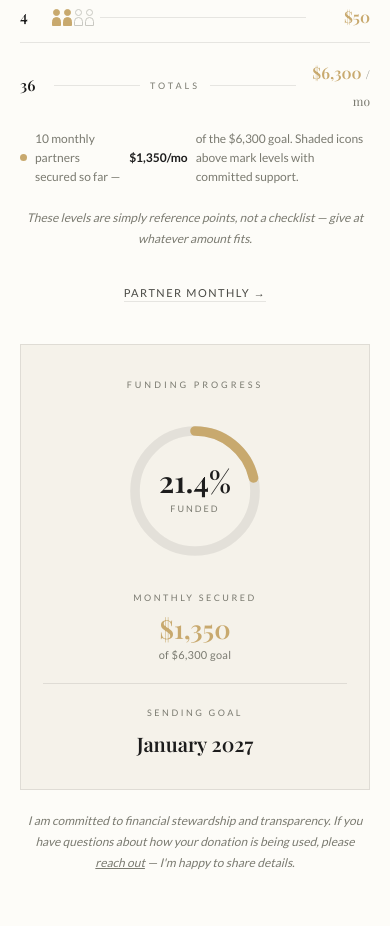
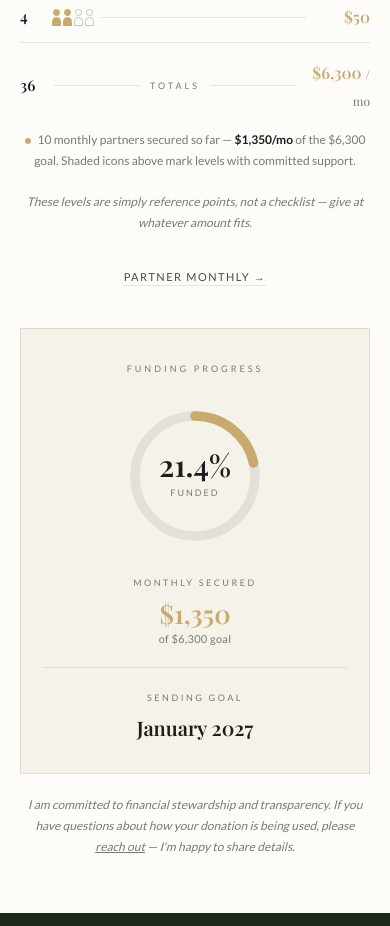
Before and after one commit to jackclark3/jackclarkmission, a plain HTML site: page index.html in a window 390 px wide. Shown: the part 5098-6024 px from the top of the page. Drawn offline with nearby package versions, Linux system fonts and the light colour scheme; a web font is replaced by a local one.

Commit message:
Fix mobile layout of giving-secured note
Replace the flex dot+text row with a centered inline paragraph so the
dot no longer floats mid-way through wrapped text on narrow screens.

```diff
--- a/css/style.css
+++ b/css/style.css
@@ -543,13 +543,13 @@ body {
   font-size: 12px; font-weight: 400; color: var(--ink-muted);
 }
 .giving-secured-note {
-  display: flex; align-items: center; gap: 8px;
-  margin-top: 16px;
-  font-size: 12px; line-height: 1.6; color: var(--ink-muted);
+  max-width: 480px; margin: 16px auto 0;
+  font-size: 12px; line-height: 1.75; color: var(--ink-muted);
+  text-align: center;
 }
 .giving-secured-dot {
-  display: inline-block; width: 7px; height: 7px; border-radius: 50%;
-  background: var(--gold); flex-shrink: 0;
+  display: inline-block; width: 6px; height: 6px; border-radius: 50%;
+  background: var(--gold); margin-right: 7px; vertical-align: middle;
 }
 .giving-secured-note strong { color: var(--ink); font-weight: 700; }
 .giving-cta { margin-top: 32px; text-align: center; }
```
